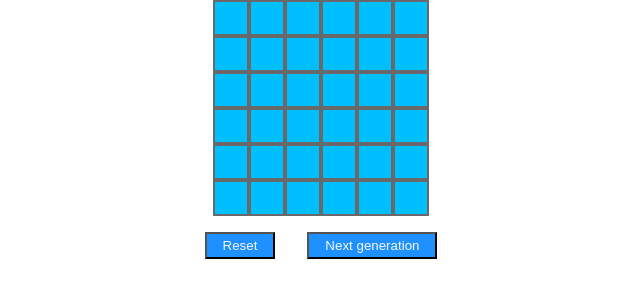
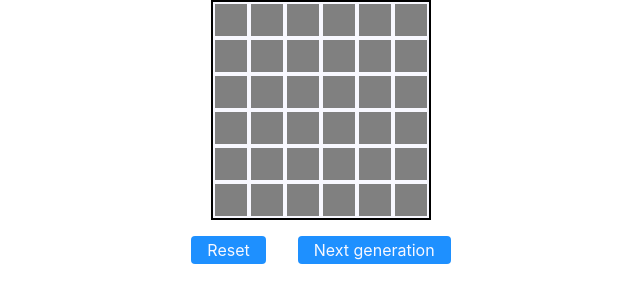
Before and after one commit to elimau/cell-simulator, a React (Create React App) app: page / in a window 1280 px wide. Shown: the top 302 px of the page, without its empty margins (319-959 px from the left). Built offline with nearby package versions, Linux system fonts and the light colour scheme.

Commit message:
improve styling

```diff
--- a/src/components/Board.styles.tsx
+++ b/src/components/Board.styles.tsx
@@ -1,7 +1,8 @@
 import styled from 'styled-components'
 
 export const BoardOuter = styled.div`
-  background: #696969;
+  border: black solid 2px;
+  background: #F8F8FF;
 `
 export const Row = styled.div`
   display: flex;
--- a/src/components/Cell.styles.tsx
+++ b/src/components/Cell.styles.tsx
@@ -10,9 +10,12 @@ export const CellOuter = styled.div<ButtonType>`
   width: 2rem;
   height: 2rem;
   margin: 2px;
+  color: white;
 
   ${props => props.state === CELL_STATE.LIVE && css`
     background: #00BFFF;
-    color: white;
+  `}
+  ${props => props.state === CELL_STATE.DEAD && css`
+    background: #808080;
   `}
 `
--- a/src/components/Game.styles.tsx
+++ b/src/components/Game.styles.tsx
@@ -16,8 +16,14 @@ export const ButtonOuter = styled.div`
 `
 
 export const Button = styled.button`
+  all: unset;
   margin: 1rem;
   padding: 0.25rem 1rem;
   color: #F8F8FF;
   background: #1E90FF;
+  cursor: pointer;
+  border-radius: 4px;
+  &:hover {
+    background-color: #0E70DF;
+  }
 `
--- a/src/components/Game.tsx
+++ b/src/components/Game.tsx
@@ -7,7 +7,7 @@ import { GameOuter, ButtonOuter, Button } from './Game.styles'
 
 const getBoardInitialState = (boardSizeX: number, boardSizeY: number): BoardState => {
   return Array(boardSizeX).fill(
-    Array(boardSizeY).fill(CELL_STATE.LIVE)
+    Array(boardSizeY).fill(CELL_STATE.DEAD)
   )
 }
 
```
Also changed, not shown: src/logo.svg (deleted).
